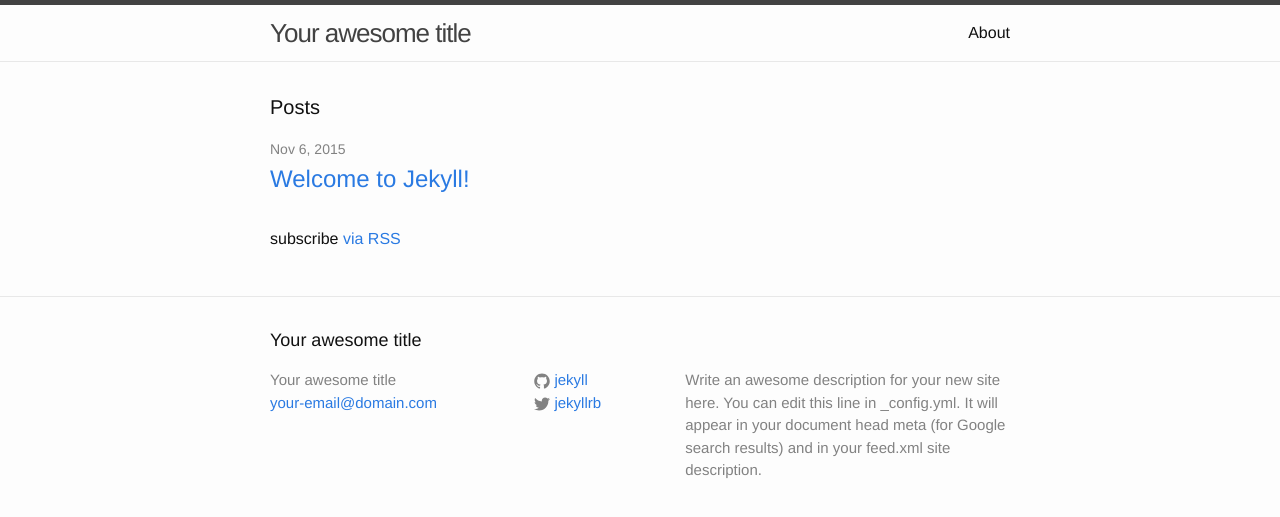
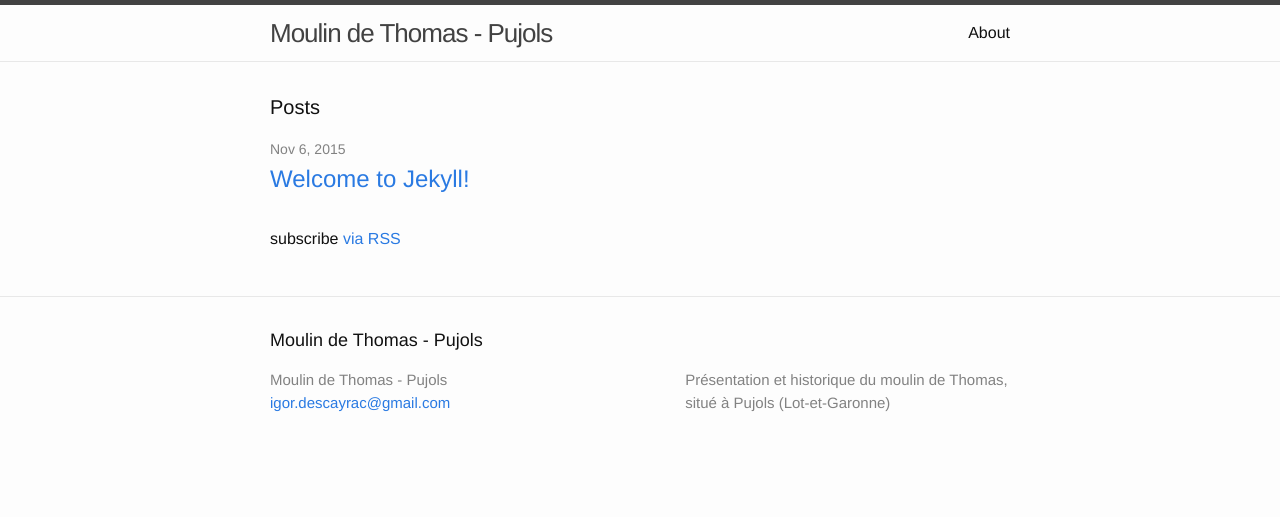
Before and after one commit to grdscrc/pujols_thomas_mill, a Jekyll site: the page built from index.html, in a window 1280 px wide. Shown: the top 517 px of the page. Built offline with Jekyll 4.4.1, drawn with Linux system fonts in a browser that asks for light colours.

Commit message:
Custom config

```diff
--- a/_config.yml
+++ b/_config.yml
@@ -6,16 +6,14 @@
 # 'jekyll serve'. If you change this file, please restart the server process.
 
 # Site settings
-title: Your awesome title
-email: your-email@domain.com
+title: Moulin de Thomas - Pujols
+email: igor.descayrac@gmail.com
 description: > # this means to ignore newlines until "baseurl:"
-  Write an awesome description for your new site here. You can edit this
-  line in _config.yml. It will appear in your document head meta (for
-  Google search results) and in your feed.xml site description.
+  Présentation et historique du moulin de Thomas, situé à Pujols (Lot-et-Garonne)
 baseurl: "" # the subpath of your site, e.g. /blog
 url: "http://yourdomain.com" # the base hostname & protocol for your site
-twitter_username: jekyllrb
-github_username:  jekyll
+# twitter_username: jekyllrb
+# github_username:  jekyll
 
 # Build settings
 markdown: kramdown
```
